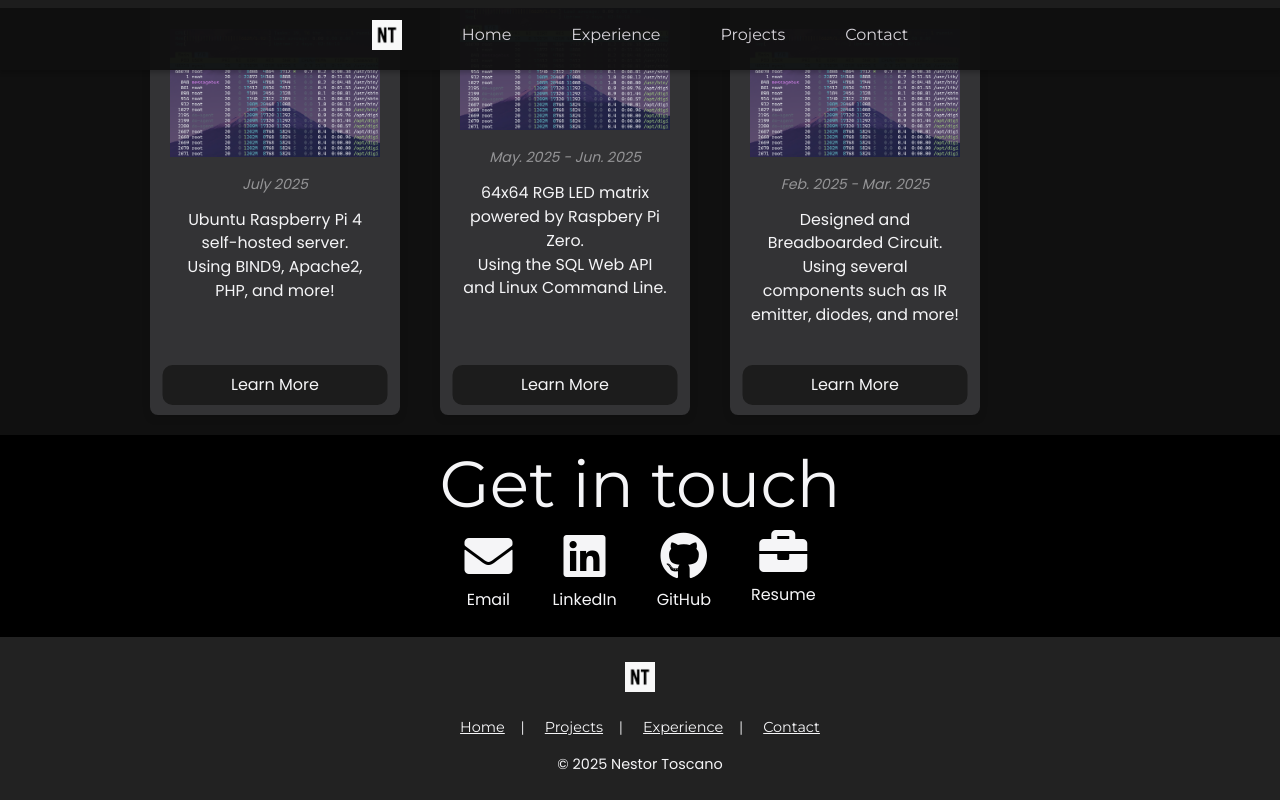
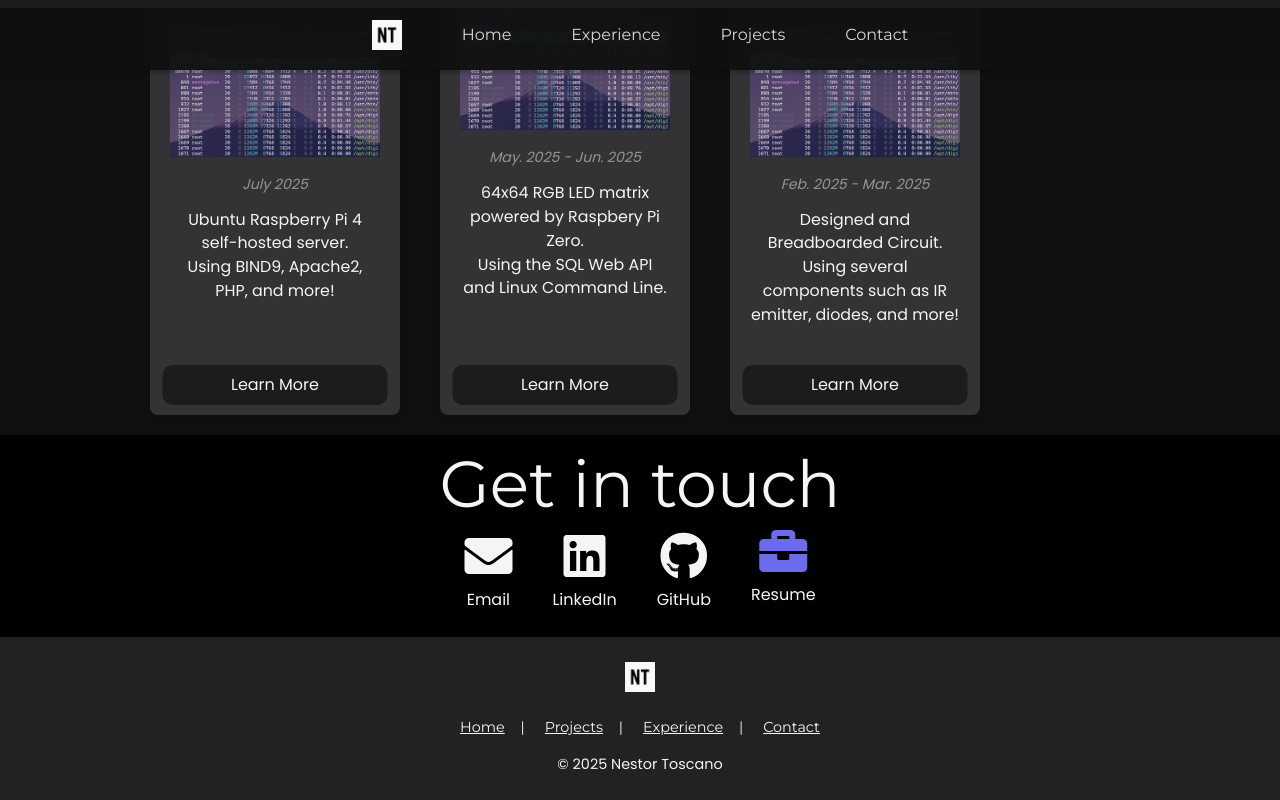
Before and after one commit to NestorToscano/nestortoscano.com, a plain HTML site: page nestortoscano.com/index.html in a window 1280 px wide. In both pictures the pointer is over the icon 783 px from the left and 2260 px from the top of the page. Shown: the part 1704-2504 px from the top of the page. Drawn offline with nearby package versions, Linux system fonts and the light colour scheme.

Commit message:
fixed resume file

```diff
--- a/nestortoscano.com/css/contact.css
+++ b/nestortoscano.com/css/contact.css
@@ -48,8 +48,8 @@
   color: #0077b5; /* LinkedIn icon hover color */
 }
 
-.contact-icon:hover i.fa-Resume {
-  color: #b2071d; /* Resume icon hover color */
+.contact-icon:hover i.fa-briefcase {
+  color: #6d6bed; /* Resume icon hover color */
 }
 
 
--- a/nestortoscano.com/index.html
+++ b/nestortoscano.com/index.html
@@ -448,7 +448,7 @@
             </a>
 
             <!-- Resume -->
-            <a href="Nestor_Resume.pdf" target="_blank" class="contact-icon" aria-label="Nestor_Resume">
+            <a href="resume.pdf" target="_blank" class="contact-icon" aria-label="Nestor_Resume">
                 <i class="fas fa-briefcase fa-3x"></i>
                 <span>Resume</span>
             </a>
```
Also changed, not shown: 2 other files.
